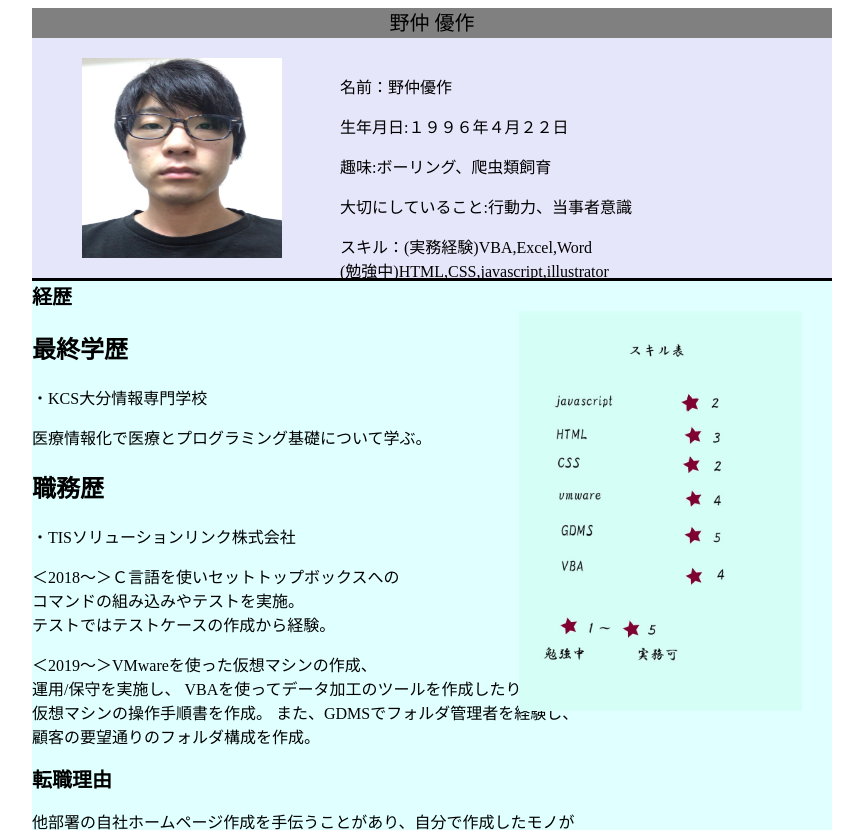
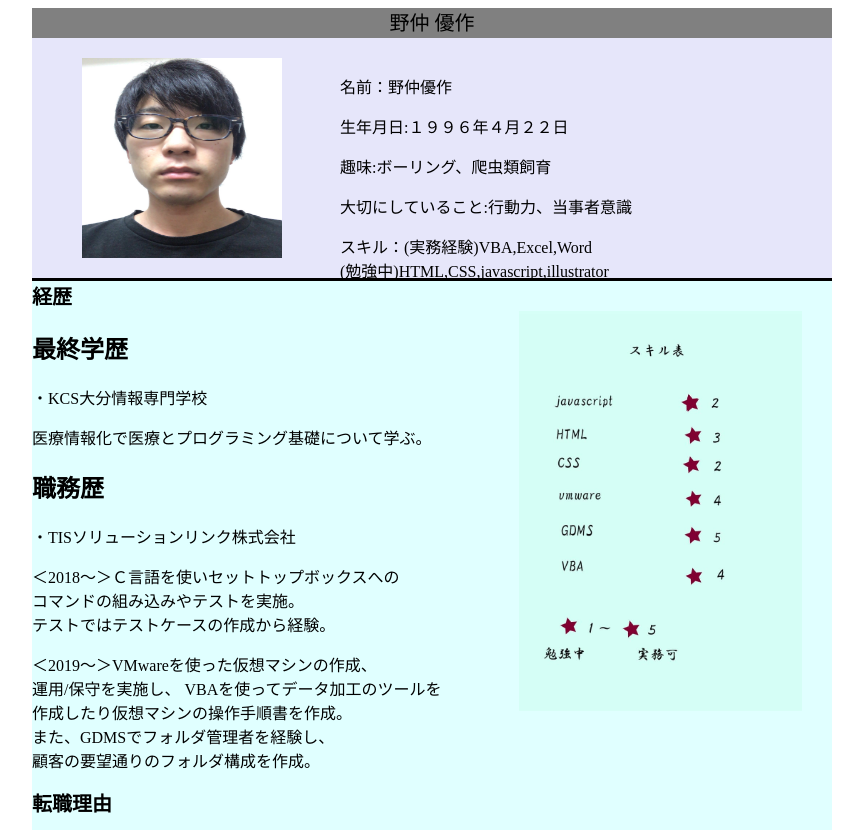
Before and after one commit to nonakanosaito/nonakanosaito.github.io2, a plain HTML site: page index.html in a window 1280 px wide. Shown: the top 830 px of the page, without its empty margins (208-1071 px from the left). Drawn offline with Linux system fonts and the light colour scheme; a script that the page names is missing.

Commit message:
Update index.html

```diff
--- a/index.html
+++ b/index.html
@@ -39,7 +39,7 @@
     テストではテストケースの作成から経験。</p>
 
     <p>＜2019～＞VMwareを使った仮想マシンの作成、<br>運用/保守を実施し、
-    VBAを使ってデータ加工のツールを作成したり、<br>仮想マシンの操作手順書を作成。
+    VBAを使ってデータ加工のツールを<br>作成したり仮想マシンの操作手順書を作成。<br>
 また、GDMSでフォルダ管理者を経験し、<br>顧客の要望通りのフォルダ構成を作成。</p>
 <img class="skill" src="skill.jpg" alt="skill">
     <h1>転職理由</h1>
```
